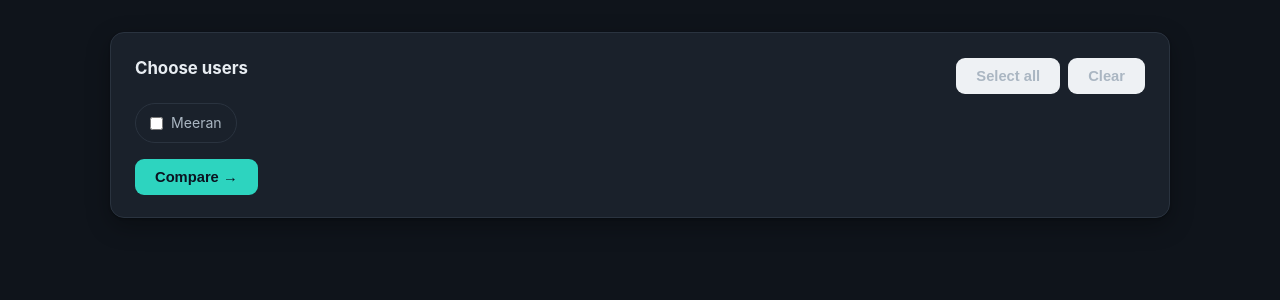
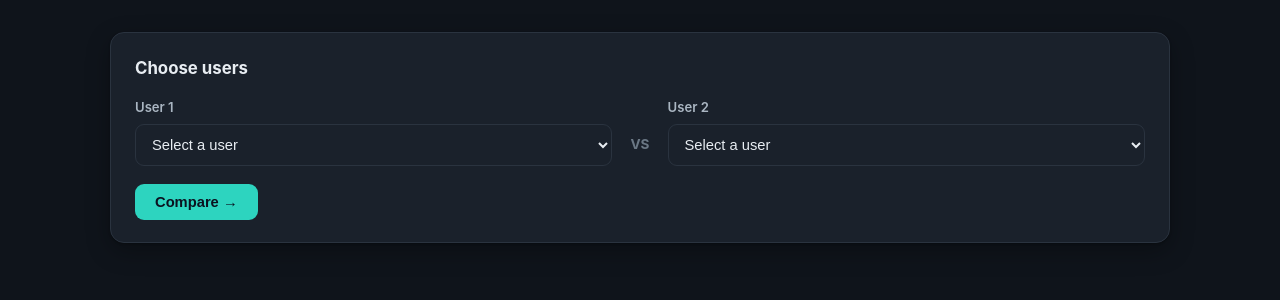
Before and after one commit to kactlabs/kactii-timesheet, a FastAPI app: page /compare in a window 1280 px wide. Shown: the part 167-467 px from the top of the page. Run offline with FastAPI, Linux system fonts and the light colour scheme.

Commit message:
feat(serverless): support read-only filesystems and add user comparison UI
- Add support for serverless platforms (Vercel) with read-only filesystems by routing writes to /tmp
- Introduce `_writable_data_dir()` to detect and handle read-only environments
- Separate bundled seed data from runtime writable data directory
- Implement fallback logic for reading sources and uploads from bundled data when writable copies don't exist
- Fix date tracking in stats to include all dated rows (even with zero/NA values) for accurate line graph rendering
- Add compare page with dropdown-based user selection UI replacing checkbox interface
- Style new select dropdowns with consistent design tokens and focus states
- Update `.gitignore` to exclude Vercel build artifacts

```diff
--- a/app.py
+++ b/app.py
@@ -31,6 +31,7 @@ import asyncio
 import csv
 import io
 import json
+import os
 import re
 import uuid
 from dataclasses import dataclass, asdict
@@ -51,7 +52,28 @@ from fastapi.templating import Jinja2Templates
 # --------------------------------------------------------------------------- #
 
 BASE_DIR = Path(__file__).resolve().parent
-DATA_DIR = BASE_DIR / "data"
+
+# The app bundles seed data in the repo (read-only on serverless hosts like
+# Vercel, where only /tmp is writable). Reads prefer the bundled copy; writes
+# always go to a writable directory.
+BUNDLED_DATA_DIR = BASE_DIR / "data"
+BUNDLED_SOURCES_FILE = BUNDLED_DATA_DIR / "sources.json"
+
+
+def _writable_data_dir() -> Path:
+    """Return a directory the process can write to.
+
+    On read-only serverless filesystems (e.g. Vercel, where the code lives in
+    /var/task) only /tmp is writable, so route runtime writes there. Locally
+    we keep everything under the project's data/ folder.
+    """
+    read_only = os.environ.get("VERCEL") or str(BASE_DIR).startswith("/var/task")
+    if read_only:
+        return Path("/tmp") / "kactii-timesheet-data"
+    return BUNDLED_DATA_DIR
+
+
+DATA_DIR = _writable_data_dir()
 UPLOAD_DIR = DATA_DIR / "uploads"
 SOURCES_FILE = DATA_DIR / "sources.json"
 
@@ -77,26 +99,41 @@ class Source:
 # --------------------------------------------------------------------------- #
 
 def _ensure_storage() -> None:
+    """Ensure the writable upload directory exists.
+
+    Never touches the bundled (possibly read-only) data directory. If neither
+    a writable nor a bundled sources file exists yet, seed the writable one.
+    """
     UPLOAD_DIR.mkdir(parents=True, exist_ok=True)
-    if not SOURCES_FILE.exists():
-        seed = [
+    if not SOURCES_FILE.exists() and not BUNDLED_SOURCES_FILE.exists():
+        _write_sources([
             Source(
                 id="meeran",
                 name="Meeran",
                 kind="gsheet",
                 location=_gsheet_csv_export_url(DEFAULT_SPREADSHEET_ID, sheet_name="Sheet1"),
             )
-        ]
-        _write_sources(seed)
+        ])
+
+
+def _sources_file_for_read() -> Path:
+    """Prefer the writable sources file; fall back to the bundled seed."""
+    if SOURCES_FILE.exists():
+        return SOURCES_FILE
+    return BUNDLED_SOURCES_FILE
 
 
 def _read_sources() -> List[Source]:
     _ensure_storage()
-    raw = json.loads(SOURCES_FILE.read_text(encoding="utf-8"))
+    path = _sources_file_for_read()
+    if not path.exists():
+        return []
+    raw = json.loads(path.read_text(encoding="utf-8"))
     return [Source(**item) for item in raw]
 
 
 def _write_sources(sources: List[Source]) -> None:
+    # Always write to the writable location (may differ from the bundled seed).
     SOURCES_FILE.parent.mkdir(parents=True, exist_ok=True)
     SOURCES_FILE.write_text(
         json.dumps([asdict(s) for s in sources], indent=2),
@@ -302,14 +339,19 @@ def build_stats(rows: List[Dict[str, str]]) -> Dict[str, Any]:
         task = (row.get("Task Details", "") or "").strip()
         hours = _parse_hours(row.get("Hours", ""))
 
+        # Every dated row is plotted, even when hours are blank or the task is
+        # "NA": those days register as 0 so the line drops to zero there.
+        if date_str:
+            parsed = _parse_date(date_str)
+            if parsed is not None:
+                per_date.setdefault(date_str, 0.0)
+                date_order[date_str] = parsed
+                if hours is not None:
+                    per_date[date_str] = round(per_date[date_str] + hours, 2)
+
         if hours is not None:
             total_hours += hours
             hours_count += 1
-            if date_str:
-                per_date[date_str] = round(per_date.get(date_str, 0.0) + hours, 2)
-                parsed = _parse_date(date_str)
-                if parsed is not None:
-                    date_order[date_str] = parsed
 
         if task and task.upper() != "NA":
             category = _categorize_task(task)
@@ -383,9 +425,14 @@ async def load_source(source: Source) -> tuple[List[str], List[Dict[str, str]]]:
             response.raise_for_status()
         text = response.text
     elif source.kind == "csv":
+        # Prefer the writable uploads dir; fall back to a bundled copy.
         path = UPLOAD_DIR / source.location
         if not path.exists():
-            raise FileNotFoundError(f"Uploaded file missing: {source.location}")
+            bundled = BUNDLED_DATA_DIR / "uploads" / source.location
+            if bundled.exists():
+                path = bundled
+            else:
+                raise FileNotFoundError(f"Uploaded file missing: {source.location}")
         text = path.read_text(encoding="utf-8", errors="replace")
     else:
         raise ValueError(f"Unknown source kind: {source.kind}")
--- a/static/style.css
+++ b/static/style.css
@@ -826,3 +826,50 @@ body {
     font-size: 1rem;
     line-height: 1;
 }
+
+/* ---------- Compare select dropdowns ---------- */
+.select-row {
+    display: flex;
+    align-items: flex-end;
+    gap: 18px;
+    flex-wrap: wrap;
+}
+
+.select-field {
+    flex: 1 1 220px;
+    min-width: 180px;
+}
+
+.select-field label {
+    display: block;
+    font-size: 0.82rem;
+    font-weight: 600;
+    color: var(--ink-2);
+    margin-bottom: 6px;
+}
+
+.select-field select {
+    width: 100%;
+    padding: 11px 12px;
+    border: 1px solid var(--border);
+    border-radius: var(--radius-sm);
+    background: var(--surface);
+    color: var(--ink);
+    font-size: 0.92rem;
+    cursor: pointer;
+    transition: border-color var(--ease), box-shadow var(--ease);
+}
+
+.select-field select:focus {
+    outline: none;
+    border-color: var(--primary);
+    box-shadow: 0 0 0 3px var(--primary-soft);
+}
+
+.vs-badge {
+    padding-bottom: 11px;
+    font-size: 0.85rem;
+    font-weight: 700;
+    color: var(--ink-3);
+    text-transform: uppercase;
+}
--- a/templates/compare.html
+++ b/templates/compare.html
@@ -27,36 +27,34 @@
 
     <main class="container">
         <section class="panel">
-            <div class="compare-head">
-                <h2 class="panel-title">Choose users</h2>
-                <div class="compare-actions">
-                    <button type="button" class="btn-secondary" onclick="toggleAll(true)">Select all</button>
-                    <button type="button" class="btn-secondary" onclick="toggleAll(false)">Clear</button>
+            <h2 class="panel-title">Choose users</h2>
+            <form method="get" action="/compare/results" id="compare-form">
+                <div class="select-row">
+                    <div class="select-field">
+                        <label for="user1">User 1</label>
+                        <select name="users" id="user1" required>
+                            <option value="" disabled {{ '' if selected_ids|length > 0 else 'selected' }}>Select a user</option>
+                            {% for u in all_users %}
+                            <option value="{{ u.id }}" {{ 'selected' if selected_ids|length > 0 and u.id == selected_ids[0] else '' }}>{{ u.name }}</option>
+                            {% endfor %}
+                        </select>
+                    </div>
+
+                    <span class="vs-badge">vs</span>
+
+                    <div class="select-field">
+                        <label for="user2">User 2</label>
+                        <select name="users" id="user2" required>
+                            <option value="" disabled {{ '' if selected_ids|length > 1 else 'selected' }}>Select a user</option>
+                            {% for u in all_users %}
+                            <option value="{{ u.id }}" {{ 'selected' if selected_ids|length > 1 and u.id == selected_ids[1] else '' }}>{{ u.name }}</option>
+                            {% endfor %}
+                        </select>
+                    </div>
                 </div>
-            </div>
-            <form method="get" action="/compare/results" id="compare-form">
-                <div class="user-checklist">
-                    {% for u in all_users %}
-                    <label class="check-chip {{ 'checked' if u.id in selected_ids else '' }}">
-                        <input type="checkbox" name="users" value="{{ u.id }}"
-                               {{ 'checked' if u.id in selected_ids else '' }}
-                               onchange="this.closest('.check-chip').classList.toggle('checked', this.checked)">
-                        {{ u.name }}
-                    </label>
-                    {% endfor %}
-                </div>
-                <button type="submit" class="btn-primary" style="margin-top:16px;">Compare &rarr;</button>
+                <button type="submit" class="btn-primary" style="margin-top:18px;">Compare &rarr;</button>
             </form>
         </section>
     </main>
-
-    <script>
-        function toggleAll(state) {
-            document.querySelectorAll('#compare-form input[type="checkbox"]').forEach(function (cb) {
-                cb.checked = state;
-                cb.closest('.check-chip').classList.toggle('checked', state);
-            });
-        }
-    </script>
 </body>
 </html>
```
Also changed, not shown: templates/user.html (+29 -6 lines), 1 other file.
